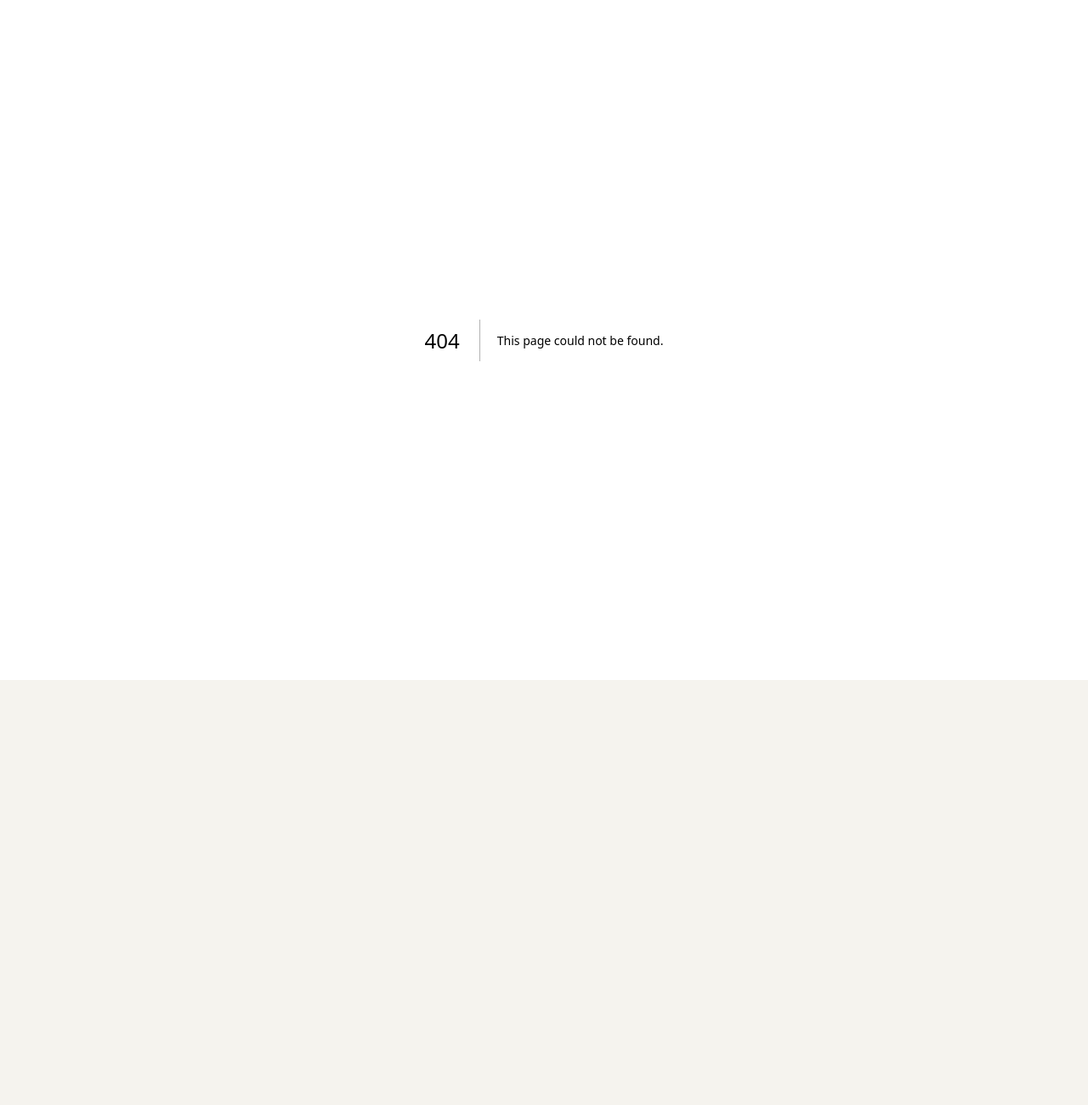
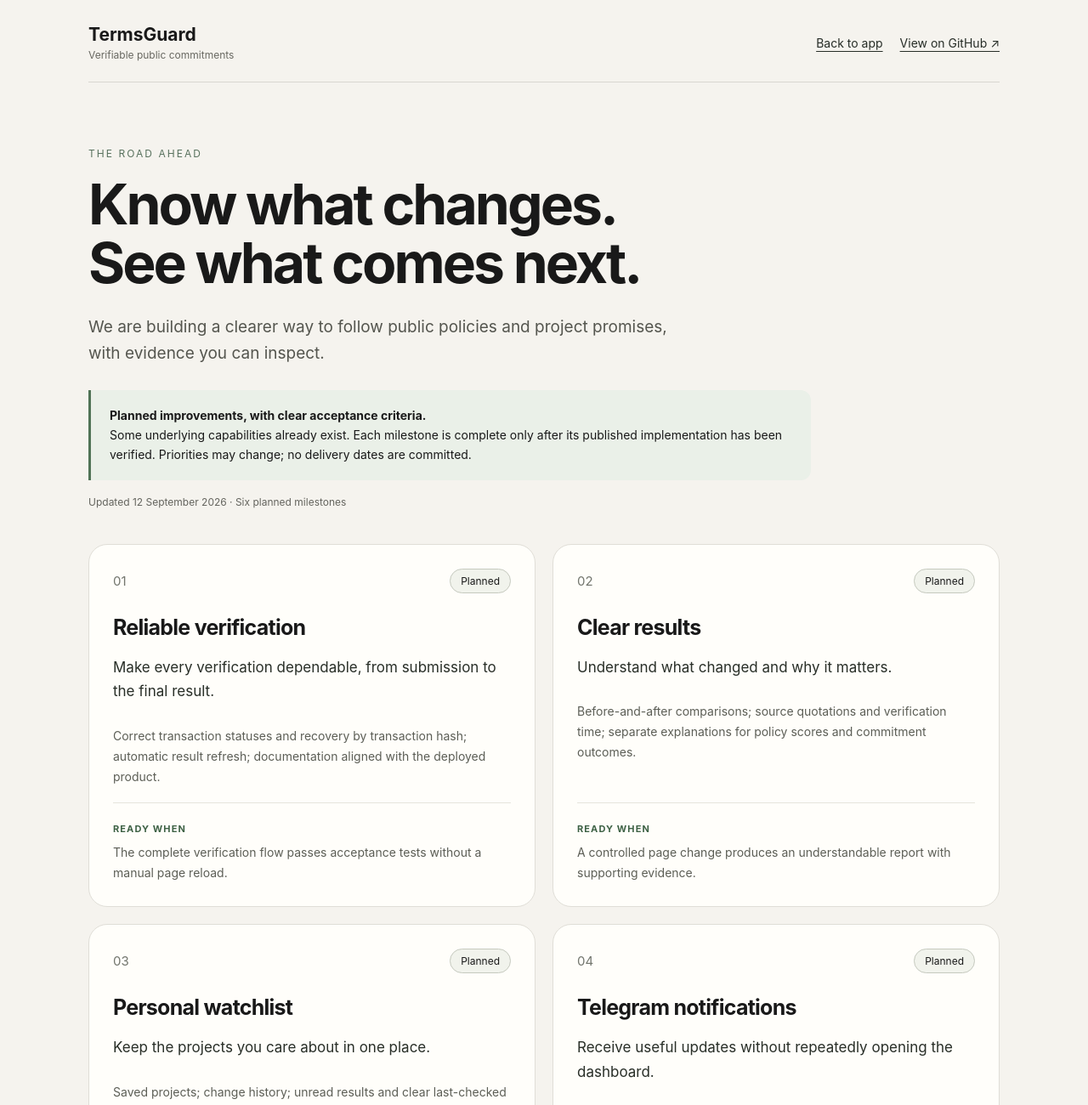
Before and after one commit to Belkiner/termsguard-genlayer, a Next.js app in the folder frontend/: page /roadmap in a window 1280 px wide. Before the commit this address had no page. Shown: the top 1300 px of the page at 85% size. Before the commit the page ends 800 px from the top, so only its background shows below. Built offline with nearby package versions, Linux system fonts and the light colour scheme.

Commit message:
Add TermsGuard roadmap: frontend/app/roadmap/page.tsx

```diff
--- /dev/null
+++ b/frontend/app/roadmap/page.tsx
@@ -0,0 +1,76 @@
+import type { Metadata } from "next";
+import Link from "next/link";
+import styles from "./roadmap.module.css";
+
+export const metadata: Metadata = {
+  title: "Roadmap — TermsGuard",
+  description: "Explore planned improvements to TermsGuard: reliable verification, clear evidence, watchlists, Telegram, scheduled checks and GitHub / DAO integrations.",
+};
+
+export default function RoadmapPage() {
+  return (
+    <main className={styles.page}>
+      <header className={styles.header}>
+        <Link href="/" className={styles.brand}>TermsGuard<span>Verifiable public commitments</span></Link>
+        <nav aria-label="Roadmap navigation"><Link href="/">Back to app</Link><a href="https://github.com/Belkiner/termsguard-genlayer/blob/main/ROADMAP.md">View on GitHub ↗</a></nav>
+      </header>
+      <section className={styles.hero}>
+        <p className={styles.eyebrow}>THE ROAD AHEAD</p>
+        <h1>Know what changes.<br />See what comes next.</h1>
+        <p>We are building a clearer way to follow public policies and project promises, with evidence you can inspect.</p>
+        <div className={styles.note}><strong>Planned improvements, with clear acceptance criteria.</strong> Some underlying capabilities already exist. Each milestone is complete only after its published implementation has been verified. Priorities may change; no delivery dates are committed.</div>
+        <p className={styles.updated}>Updated 12 September 2026 · Six planned milestones</p>
+      </section>
+      <ol className={styles.grid} aria-label="Planned milestones">
+        <li className={styles.card}>
+          <div className={styles.cardTop}><span className={styles.number}>01</span><span className={styles.status}>Planned</span></div>
+          <h2>Reliable verification</h2>
+          <p className={styles.goal}>Make every verification dependable, from submission to the final result.</p>
+          <p>Correct transaction statuses and recovery by transaction hash; automatic result refresh; documentation aligned with the deployed product.</p>
+          <div className={styles.acceptance}><strong>Ready when</strong><p>The complete verification flow passes acceptance tests without a manual page reload.</p></div>
+        </li>
+        <li className={styles.card}>
+          <div className={styles.cardTop}><span className={styles.number}>02</span><span className={styles.status}>Planned</span></div>
+          <h2>Clear results</h2>
+          <p className={styles.goal}>Understand what changed and why it matters.</p>
+          <p>Before-and-after comparisons; source quotations and verification time; separate explanations for policy scores and commitment outcomes.</p>
+          <div className={styles.acceptance}><strong>Ready when</strong><p>A controlled page change produces an understandable report with supporting evidence.</p></div>
+        </li>
+        <li className={styles.card}>
+          <div className={styles.cardTop}><span className={styles.number}>03</span><span className={styles.status}>Planned</span></div>
+          <h2>Personal watchlist</h2>
+          <p className={styles.goal}>Keep the projects you care about in one place.</p>
+          <p>Saved projects; change history; unread results and clear last-checked timestamps.</p>
+          <div className={styles.acceptance}><strong>Ready when</strong><p>Users can return to their saved projects and identify new results.</p></div>
+        </li>
+        <li className={styles.card}>
+          <div className={styles.cardTop}><span className={styles.number}>04</span><span className={styles.status}>Planned</span></div>
+          <h2>Telegram notifications</h2>
+          <p className={styles.goal}>Receive useful updates without repeatedly opening the dashboard.</p>
+          <p>Opt-in result notifications and verification reminders; links to reports; notification preferences and unsubscribe controls.</p>
+          <div className={styles.acceptance}><strong>Ready when</strong><p>Subscribers receive relevant notifications with working report links and can unsubscribe.</p></div>
+        </li>
+        <li className={styles.card}>
+          <div className={styles.cardTop}><span className={styles.number}>05</span><span className={styles.status}>Planned</span></div>
+          <h2>Scheduled checks</h2>
+          <p className={styles.goal}>Keep checks running at a frequency and cost you choose.</p>
+          <p>A server-side scheduler; explicit execution funding and spending limits; retry handling for technical failures.</p>
+          <div className={styles.acceptance}><strong>Ready when</strong><p>Checks run on the configured schedule within the selected budget, with visible failures.</p></div>
+        </li>
+        <li className={styles.card}>
+          <div className={styles.cardTop}><span className={styles.number}>06</span><span className={styles.status}>Planned</span></div>
+          <h2>GitHub and DAO evidence</h2>
+          <p className={styles.goal}>Check public promises against more than one source.</p>
+          <p>Evidence from GitHub releases and documentation; import of approved Snapshot proposals; source attribution per commitment.</p>
+          <div className={styles.acceptance}><strong>Ready when</strong><p>A commitment can be assessed using multiple linked sources, distinguishing a decision from its implementation.</p></div>
+        </li>
+      </ol>
+      <section className={styles.feedback}>
+        <h2>Help shape the next step.</h2>
+        <p>Tell us which projects you follow and which changes you need to know about.</p>
+        <a href="https://github.com/Belkiner/termsguard-genlayer/issues">Share feedback on GitHub ↗</a>
+      </section>
+      <footer className={styles.footer}><span>Planned → In progress → In review → Complete</span><Link href="/">Return to TermsGuard</Link></footer>
+    </main>
+  );
+}
```
